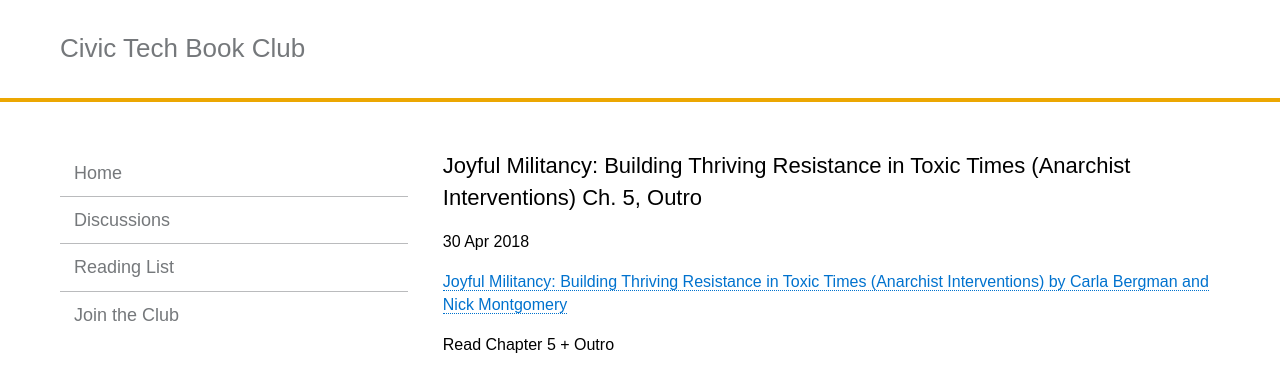
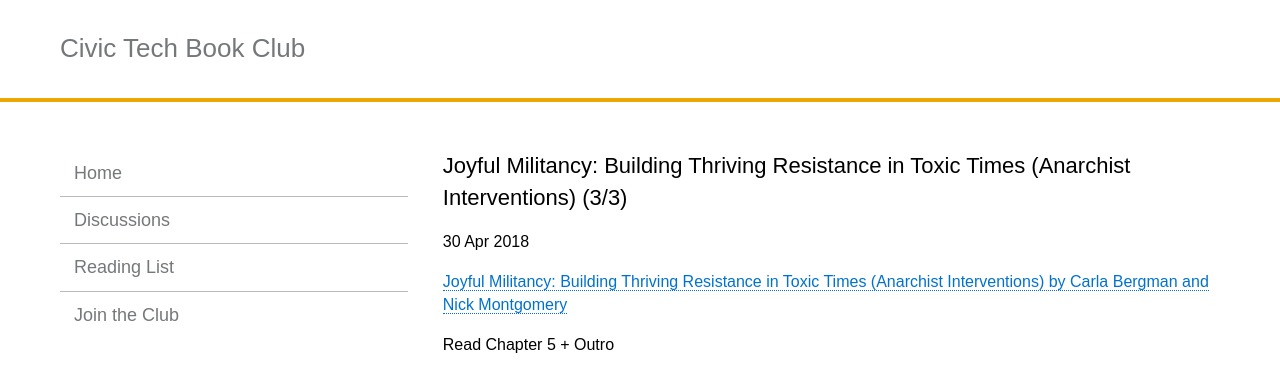
Before and after one commit to rebeccawilliams/bookclub, a Jekyll site: the page built from _posts/2018-04-30-joyful-militancy-5-outro.md, in a window 1280 px wide. Shown: the top 375 px of the page. Built offline with Jekyll 4.4.1, drawn with Linux system fonts in a browser that asks for light colours.

Commit message:
Update 2018-04-30-joyful-militancy-5-outro.md

```diff
--- a/_posts/2018-04-30-joyful-militancy-5-outro.md
+++ b/_posts/2018-04-30-joyful-militancy-5-outro.md
@@ -1,6 +1,6 @@
 ---
 layout: post
-title:  "Joyful Militancy: Building Thriving Resistance in Toxic Times (Anarchist Interventions) Ch. 5, Outro"
+title:  "Joyful Militancy: Building Thriving Resistance in Toxic Times (Anarchist Interventions) (3/3)"
 date:   2018-04-30 20:00:00
 categories: jekyll update
 ---
```
